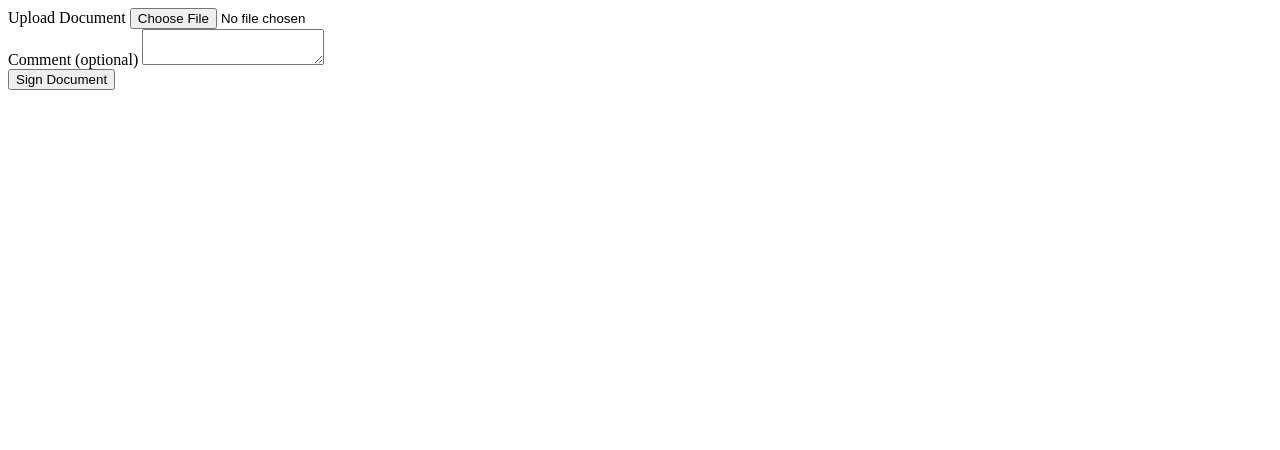
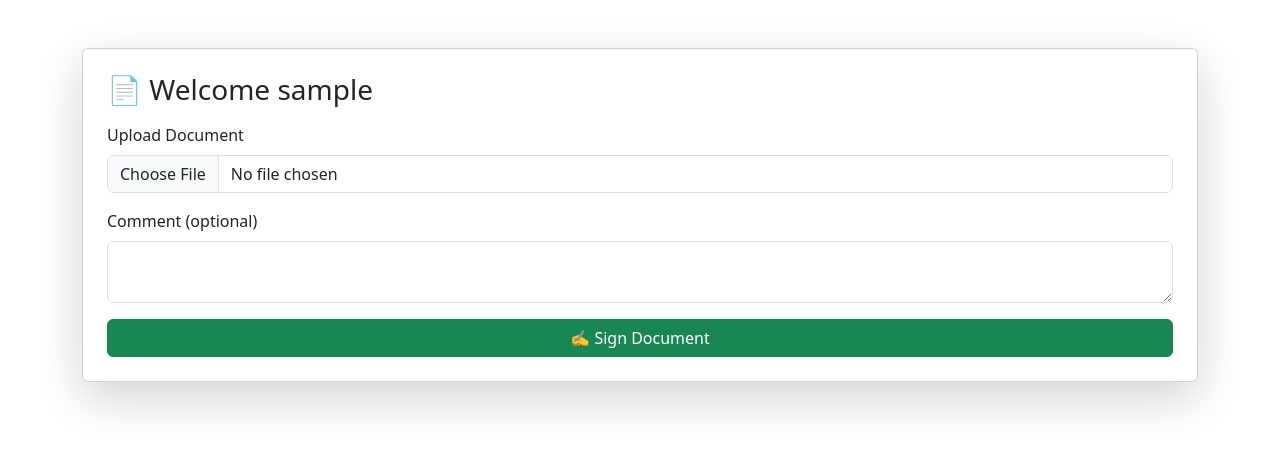
Before and after one commit to St-thomas-Aquinas/Secure-sign-Version-2, a Flask app: page /dashboard in a window 1280 px wide. Shown: the top 450 px of the page. Run offline with Flask 3, Linux system fonts and the light colour scheme; the visitor is signed in with stand-in values (Sample User, id 1); some libraries are stand-ins or nearby versions.

Commit message:
Update dashboard.html

```diff
--- a/templates/dashboard.html
+++ b/templates/dashboard.html
@@ -1,18 +1,59 @@
+{% extends "base.html" %}
+
+{% block content %}
+
+<div class="container mt-5">
+
+    <div class="card shadow-lg p-4">
+
+        <h3 class="mb-3">📄 Welcome {{ session.username }}</h3>
+
+        <!-- FLASH MESSAGES -->
+        {% with messages = get_flashed_messages() %}
+            {% if messages %}
+                {% for message in messages %}
+                    <div class="alert alert-info">{{ message }}</div>
+                {% endfor %}
+            {% endif %}
+        {% endwith %}
+
+        <!-- SIGN FORM -->
         <form method="POST" enctype="multipart/form-data">
 
             <div class="mb-3">
-        <label>Upload Document</label>
+                <label class="form-label">Upload Document</label>
                 <input type="file" name="file" class="form-control" required>
             </div>
 
-    <!-- NEW: COMMENT BOX -->
             <div class="mb-3">
-        <label>Comment (optional)</label>
+                <label class="form-label">Comment (optional)</label>
                 <textarea name="comment" class="form-control"></textarea>
             </div>
 
-    <button class="btn btn-success">
-        Sign Document
+            <button type="submit" class="btn btn-success w-100">
+                ✍ Sign Document
             </button>
 
         </form>
+
+        <!-- DOWNLOAD -->
+        {% if signed_file %}
+
+            <hr>
+
+            <div class="alert alert-success mt-3">
+                ✅ Document signed successfully
+            </div>
+
+            <a href="{{ url_for('download', filename=signed_file) }}"
+               class="btn btn-primary w-100">
+                ⬇ Download Signed Document
+            </a>
+
+        {% endif %}
+
+    </div>
+
+</div>
+
+{% endblock %}
```
Lines whose indentation alone changed are shown as unchanged.
